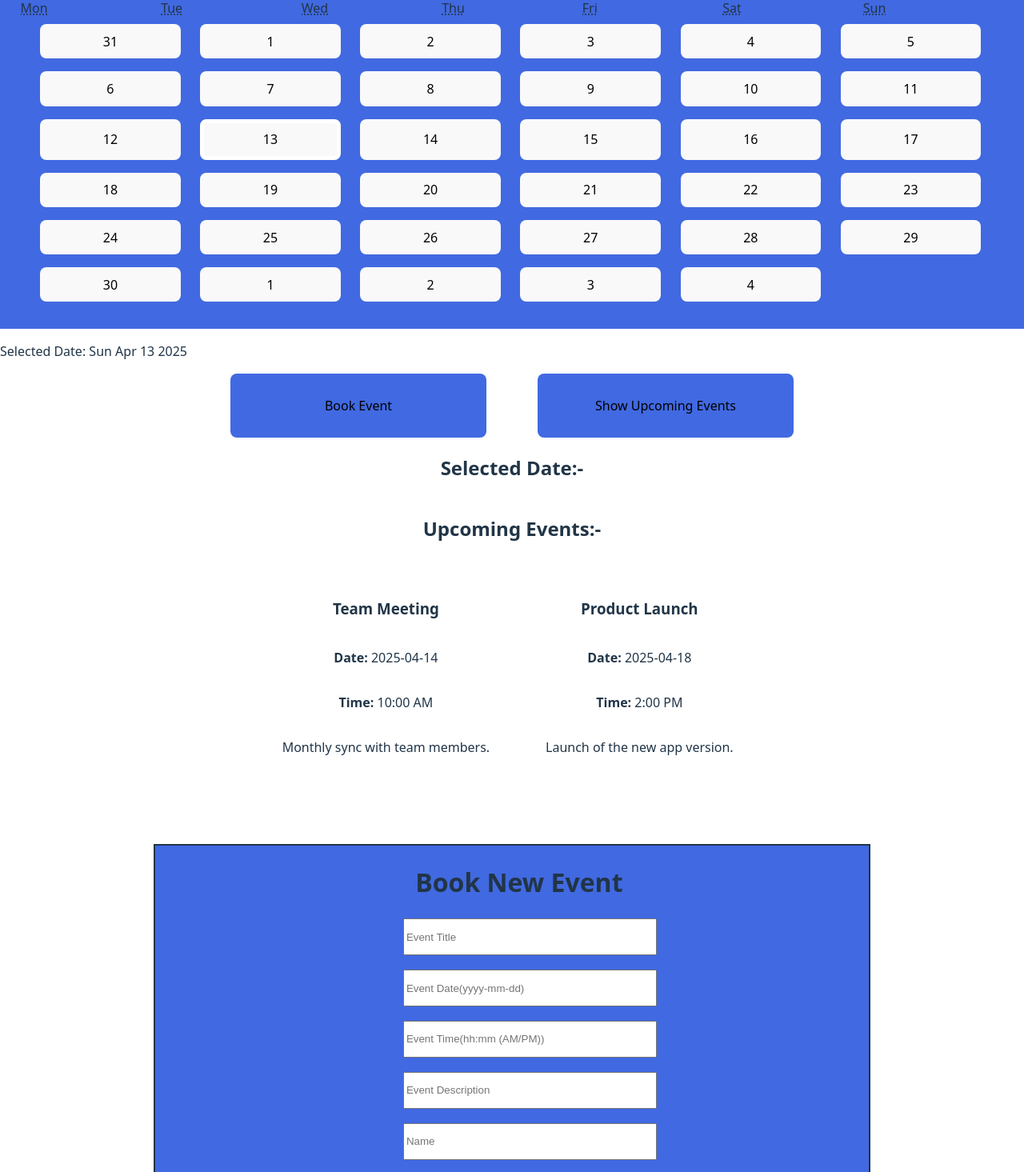
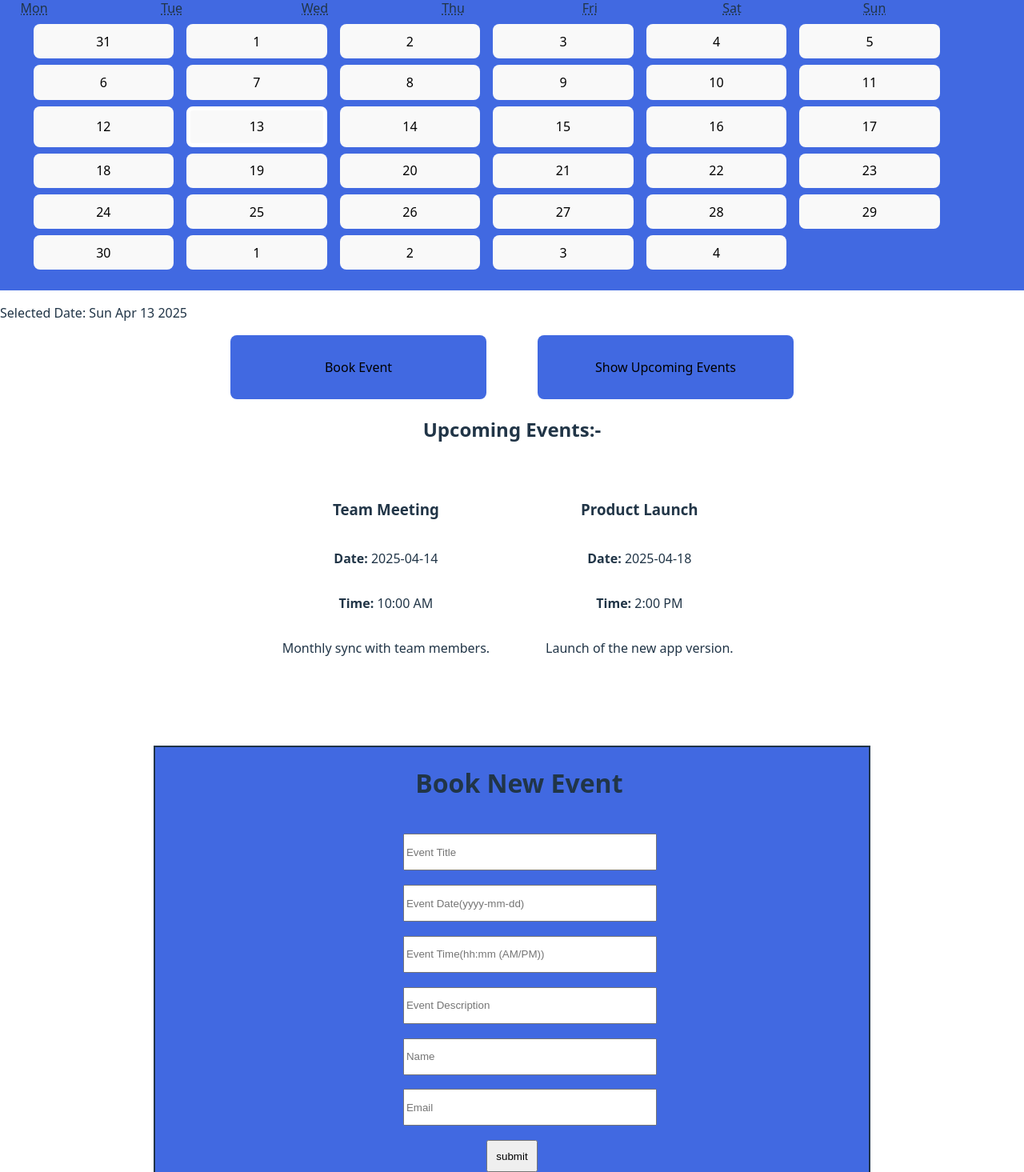
Before and after one commit to dhritim4n/eventBookingSystem, a React (Vite) app: page / in a window 1280 px wide. Shown: the part 345-1810 px from the top of the page at 80% size. Built offline with nearby package versions, Linux system fonts and the light colour scheme.

Commit message:
form validation

```diff
--- a/src/components/Calendar.css
+++ b/src/components/Calendar.css
@@ -18,13 +18,19 @@
 
 }
 
+.react-calendar__month-view__weekdays{
+    display: flex;
+
+}
+
 .react-calendar__month-view__days__day{
-    margin: 1vh;
+    margin-top: 1vh;
+    margin-left: 2vh;
 
 }
 
 .react-calendar__tile{
-    margin-left: 2%;
+
 }
 
 .react-calendar__tile--now {
--- a/src/components/Calendar.jsx
+++ b/src/components/Calendar.jsx
@@ -1,15 +1,15 @@
 import React, { useState } from 'react';
 import Calendar from 'react-calendar';
 import './Calendar.css';
-import './EventGrid.css';
-import {getSelectedDate, setSelectedDate} from './Events';
+import {getUpcomingEvents, getSelectedDate, setSelectedDate} from './Events';
 
 function ReactCalendar() {
 
   const [showPopup, setShowPopup] = useState(false);
   const [value, setValue] = useState(new Date());
 
-  const setDate = (value) => {
+
+  const handleDateChange = (value) => {
     setValue(value);
     setSelectedDate(value);
   }
@@ -17,12 +17,14 @@ function ReactCalendar() {
   return (
     <div>
       <h2 className="h2">Calendar</h2>
-      <Calendar onChange={setDate} value={value} />
+      <Calendar onChange={handleDateChange} value={value} />
       <p>Selected Date: {value.toDateString()}</p>
       <div className="btn">
         <a href="#title"><button type="button">Book Event</button></a>
         <a href="#UpcomingEvent"><button type="button">Show Upcoming Events</button></a>
       </div>
+
+
 
     </div>
   );
--- a/src/components/EventGrid.jsx
+++ b/src/components/EventGrid.jsx
@@ -10,21 +10,7 @@ function EventGrid({ events }) {
   return (
     <>
 
-    <div className="title">
-    <h2>Selected Date:- {getSelectedDate}</h2>
-    </div>
 
-    <div className="event-grid">
-
-        {getEventByDate(events,getSelectedDate().toISOString().slice(0,10)).map((event) => (
-          <div key={event.id} className="event-card">
-            <h3>{event.title}</h3>
-            <p><strong>Date:</strong> {event.date}</p>
-            <p><strong>Time:</strong> {event.time}</p>
-            <p>{event.description}</p>
-          </div>
-        ))}
-    </div>
 
     <div className="title" id="UpcomingEvent">
         <h2>Upcoming Events:-</h2>
--- a/src/components/Events.js
+++ b/src/components/Events.js
@@ -1,30 +1,7 @@
-// events.js
+import data from './Events.json'
 
 
-export const events = [
-    {
-      id: 1,
-      title: 'Team Meeting',
-      date: '2025-04-14',
-      time: '10:00 AM',
-      description: 'Monthly sync with team members.',
-    },
-    {
-      id: 2,
-      title: 'Product Launch',
-      date: '2025-04-18',
-      time: '2:00 PM',
-      description: 'Launch of the new app version.',
-    },
-
-    {
-        id: 3,
-        title: 'Product Launch',
-        date: '2025-04-12',
-        time: '2:00 PM',
-        description: 'Launch of the new app version.',
-      },
-  ];
+export const events = data;
 
 
 let selectedDate = new Date();
--- /dev/null
+++ b/src/components/Events.json
@@ -0,0 +1,23 @@
+[
+    {
+      "id": 1,
+      "title": "Team Meeting",
+      "date": "2025-04-14",
+      "time": "10:00 AM",
+      "description": "Monthly sync with team members."
+    },
+    {
+      "id": 2,
+      "title": "Product Launch",
+      "date": "2025-04-18",
+      "time": "2:00 PM",
+      "description": "Launch of the new app version."
+    },
+    {
+      "id": 3,
+      "title": "Product Launch",
+      "date": "2025-04-12",
+      "time": "2:00 PM",
+      "description": "Launch of the new app version."
+    }
+  ]
--- a/src/components/Form.css
+++ b/src/components/Form.css
@@ -29,15 +29,32 @@
 }
 
 .FormInput{
-    margin-bottom: 2%;
+    margin-top: 2%;
+    margin-bottom: 0%;
     margin-left: 5%;
     padding-right: 15%;
     height: 5vh;
     min-width: 10vw;
 }
 
+.error{
+
+    font-size: 2vh;
+    margin: 0%;
+    background-color: black;
+    color: red;
+    text-align: left;
+
+}
+
 .FormSubmit{
     min-width: 5vw;
     height: 5vh;
+    margin-top: 2%;
     margin-bottom: 2%;
 }
+
+.uiMessageSuccess{
+    text-align: center;
+    background-color: black;
+}
--- a/src/components/Form.jsx
+++ b/src/components/Form.jsx
@@ -1,21 +1,99 @@
+import { useState, useEffect } from 'react';
 import './Form.css';
 
 function Form(){
+  const initialValues = {
+    title:"",
+    date:"",
+    time:"",
+    desc:"",
+    name:"",
+    email:""
+  };
+  const [formValues, setFormValues] = useState(initialValues);
+  const [formErrors, setFormErrors] = useState({});
+  const [isSubmit, setIsSubmit] = useState(false);
+
+  const handleChange = (e) => {
+    const {id, value} = e.target;
+    setFormValues({ ...formValues, [id]:value});
+    console.log(formValues);
+  };
+
+  const handleSubmit = (e) => {
+    e.preventDefault();
+    setFormErrors(validate(formValues));
+    setIsSubmit(true);
+  };
+
+  useEffect(() => {
+    console.log(formErrors);
+    if (Object.keys(formErrors).length === 0 && isSubmit){
+      console.log(formValues);
+    }
+
+  },[formErrors])
+
+  const validate = (value) => {
+    const errors = {}
+    const regex = "";
+    if (!/^.{3,}$/.test(formValues.title)) {
+      errors.title = "Title must be at least 3 characters.";
+    }
+
+    if (!/^\d{4}-\d{2}-\d{2}$/.test(formValues.date)) {
+      errors.date = "Date must be in YYYY-MM-DD format.";
+    }
+
+    if (!/^(0?[1-9]|1[0-2]):[0-5][0-9]\s?(AM|PM)$/.test(formValues.time)) {
+      errors.time = "Time must be in HH:MM AM/PM format.";
+    }
+
+    if (!/^.{10,}$/.test(formValues.desc)) {
+      errors.desc = "Description must be at least 10 characters.";
+    }
+
+    if (!/^[a-zA-Z ]{2,50}$/.test(formValues.name)) {
+      errors.name = "Name must be 2–50 letters only.";
+    }
+
+    if (!/^[^\s@]+@[^\s@]+\.[^\s@]+$/.test(formValues.email)) {
+      errors.email = "Invalid email address.";
+    }
+
+    return errors;
+  }
+
   return(
-    <div className="Form">
+  <div className="Form">
+    {Object.keys(formErrors).length === 0 && isSubmit && (
+      <div className="uiMessageSuccess">Form Submitted!</div>
+    )}
 
       <div className="FormTitle">
         <h1>Book New Event</h1>
       </div>
 
-      <form className="FormContent">
-        <input className="FormInput" type="text" id="title" placeholder="Event Title" />
-        <input className="FormInput" type="text" id="date" placeholder="Event Date(yyyy-mm-dd)"/>
-        <input className="FormInput" type="text" id="time" placeholder="Event Time(hh:mm (AM/PM))"/>
-        <input className="FormInput" type="text" id="desc" placeholder="Event Description" />
-        <input className="FormInput" type="text" id="name" placeholder="Name"/>
-        <input className="FormInput" type="text" id="email" placeholder="Email" />
-        <input className="FormSubmit" type="submit" value="submit" />
+      <form className="FormContent" onSubmit={handleSubmit}>
+        <input className="FormInput" type="text" id="title" placeholder="Event Title" value={formValues.title} onChange={handleChange}/>
+        <p className="error">{formErrors.title}</p>
+
+        <input className="FormInput" type="text" id="date" placeholder="Event Date(yyyy-mm-dd)" value={formValues.date} onChange={handleChange}/>
+        <p className="error">{formErrors.date}</p>
+
+        <input className="FormInput" type="text" id="time" placeholder="Event Time(hh:mm (AM/PM))" value={formValues.time} onChange={handleChange}/>
+        <p className="error">{formErrors.time}</p>
+
+        <input className="FormInput" type="text" id="desc" placeholder="Event Description" value={formValues.desc} onChange={handleChange}/>
+        <p className="error">{formErrors.desc}</p>
+
+        <input className="FormInput" type="text" id="name" placeholder="Name" value={formValues.name} onChange={handleChange}/>
+        <p className="error">{formErrors.name}</p>
+
+        <input className="FormInput" type="text" id="email" placeholder="Email" value={formValues.email} onChange={handleChange}/>
+        <p className="error">{formErrors.email}</p>
+
+        <input className="FormSubmit" type="submit" value="submit" onChange={handleChange}/>
 
       </form>
     </div>
```
